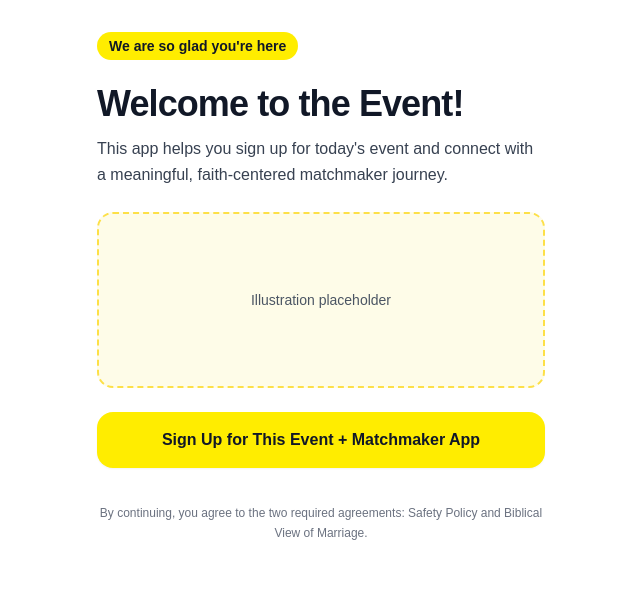
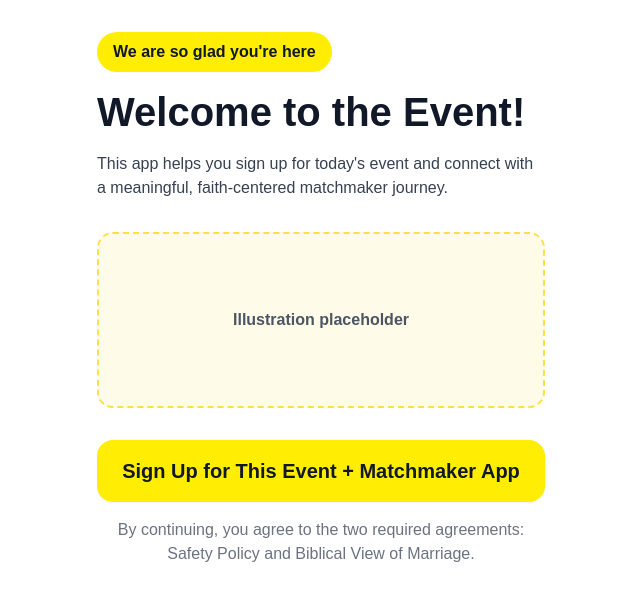
Before and after one commit to JoshuaTaylorIllustration/multi-church-matchmaker-mvp, a Next.js app: page / in a window 1280 px wide. Shown: the top 600 px of the page, without its empty margins (319-959 px from the left). Built offline with nearby package versions, Linux system fonts and the light colour scheme.

Commit message:
Align landing page typography and spacing to design system

```diff
--- a/app/page.tsx
+++ b/app/page.tsx
@@ -1,36 +1,40 @@
 export default function EventQrLandingPage() {
   return (
-    <main className="min-h-screen bg-white px-5 py-8">
-      <section className="mx-auto flex w-full max-w-md flex-col gap-6">
-        <p className="inline-flex w-fit rounded-full bg-flyerYellow px-3 py-1 text-sm font-semibold text-gray-900">
+    <main className="min-h-screen bg-white px-[24px] py-[32px]">
+      <section className="mx-auto flex w-full max-w-md flex-col gap-[32px]">
+        <div className="flex flex-col gap-[16px]">
+          <p className="inline-flex w-fit rounded-full bg-flyerYellow px-[16px] py-[8px] text-[16px] font-bold text-gray-900">
             We are so glad you&apos;re here
           </p>
 
-        <header className="space-y-3">
-          <h1 className="text-4xl font-extrabold tracking-tight text-gray-900">
+          <header className="flex flex-col gap-[16px]">
+            <h1 className="text-[40px] font-bold leading-[48px] text-gray-900">
               Welcome to the Event!
             </h1>
-          <p className="text-base leading-relaxed text-gray-700">
+            <p className="text-[16px] leading-[24px] text-gray-700">
               This app helps you sign up for today&apos;s event and connect with a
               meaningful, faith-centered matchmaker journey.
             </p>
           </header>
+        </div>
 
-        <div className="flex h-44 items-center justify-center rounded-2xl border-2 border-dashed border-yellow-300 bg-yellow-50 text-sm font-medium text-gray-600">
+        <div className="flex h-44 items-center justify-center rounded-2xl border-2 border-dashed border-yellow-300 bg-yellow-50 text-[16px] font-semibold text-gray-600">
           Illustration placeholder
         </div>
 
+        <div className="flex flex-col gap-[16px]">
           <button
             type="button"
-          className="w-full rounded-2xl bg-flyerYellow px-5 py-4 text-base font-bold text-gray-900 shadow-sm transition hover:brightness-95 active:scale-[0.99]"
+            className="w-full rounded-2xl bg-flyerYellow px-[20px] py-[16px] text-[20px] font-semibold text-gray-900 shadow-sm transition hover:brightness-95 active:scale-[0.99]"
           >
             Sign Up for This Event + Matchmaker App
           </button>
 
-        <p className="mt-3 text-center text-xs leading-relaxed text-gray-500">
+          <p className="text-center text-[16px] leading-[24px] text-gray-500">
             By continuing, you agree to the two required agreements: Safety Policy
             and Biblical View of Marriage.
           </p>
+        </div>
       </section>
     </main>
   );
--- a/tailwind.config.ts
+++ b/tailwind.config.ts
@@ -5,7 +5,7 @@ const config: Config = {
   theme: {
     extend: {
       colors: {
-        flyerYellow: "#FFED00",
+        flyerYellow: "#FFED04",
       },
     },
   },
```
Lines whose indentation alone changed are shown as unchanged.
